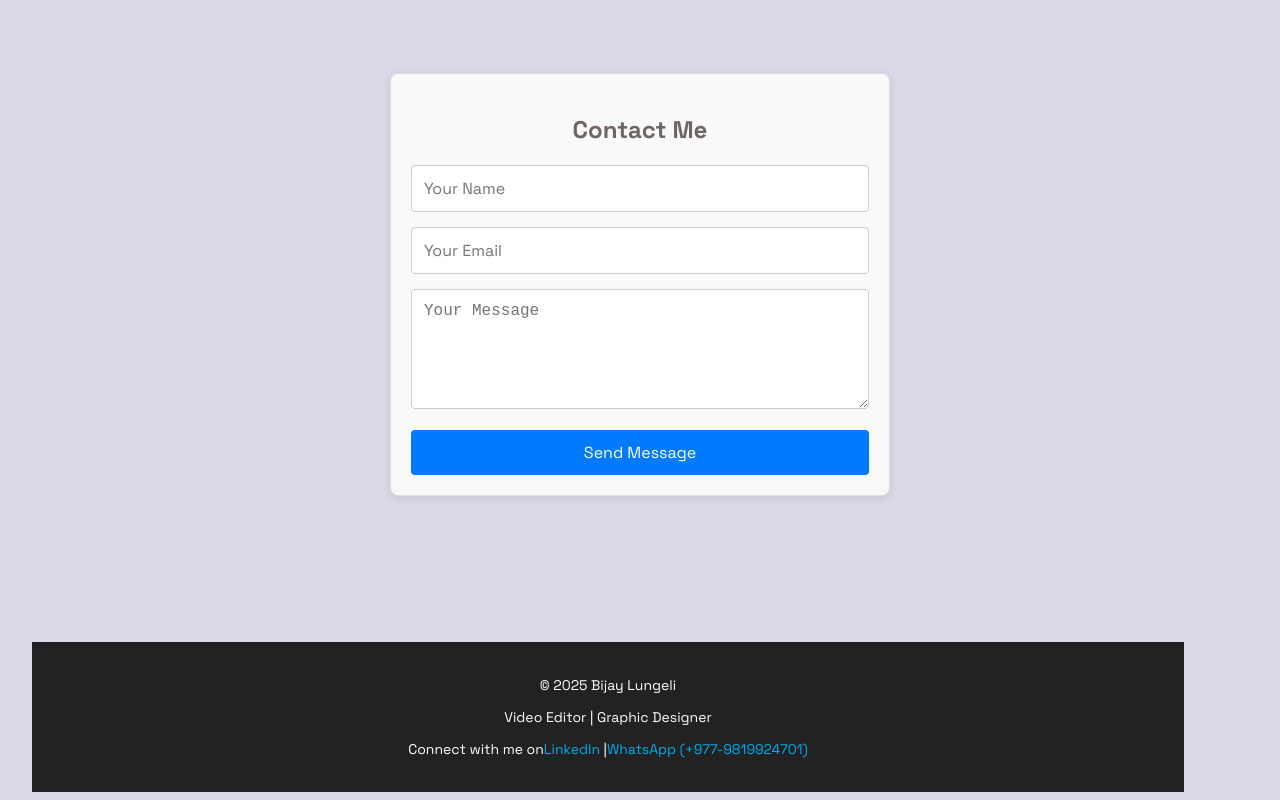
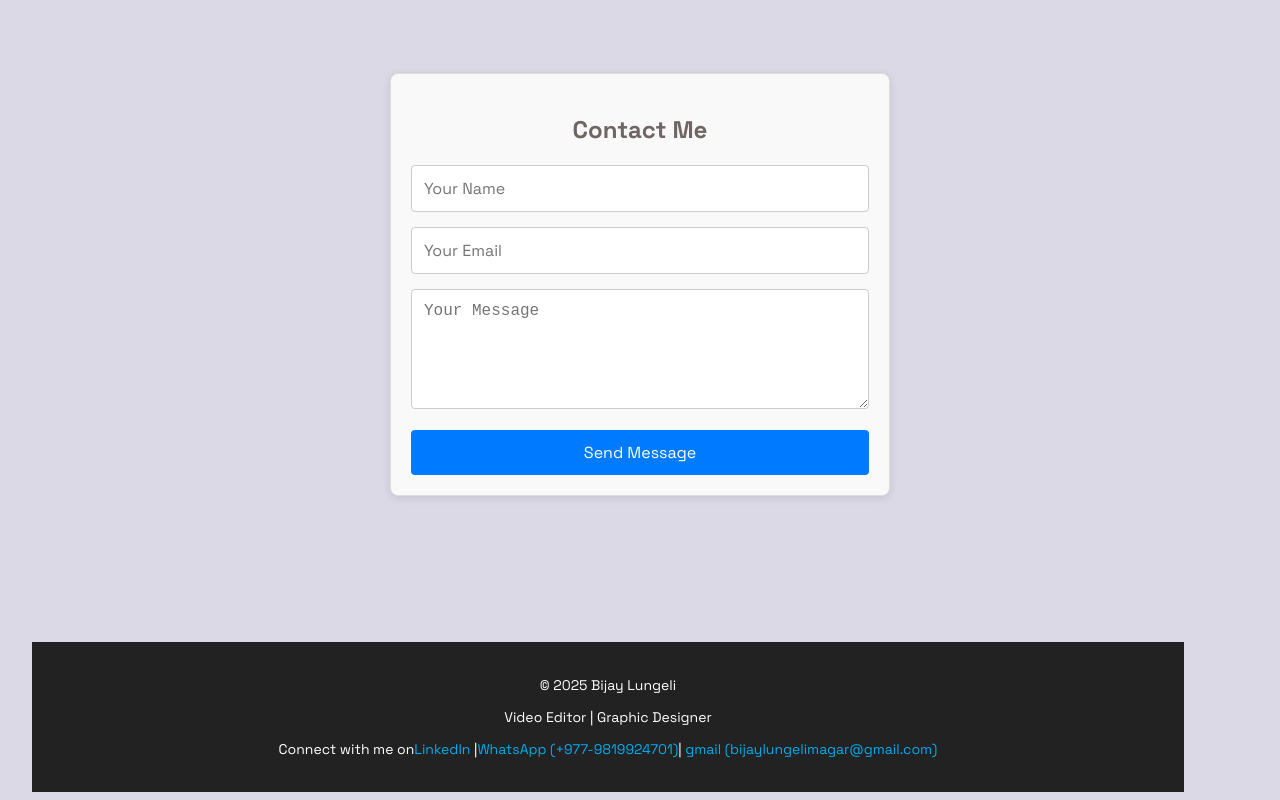
Before and after one commit to MaxLungeli/portfolio_bijay, a React (Vite) app: page /footer in a window 1280 px wide. Shown: the part 4530-5330 px from the top of the page. Built offline with nearby package versions, Linux system fonts and the light colour scheme.

Commit message:
adding gmail in conctact

```diff
--- a/src/components/footer/Footer.jsx
+++ b/src/components/footer/Footer.jsx
@@ -17,6 +17,10 @@ const Footer = () => {
         <a href="https://web.whatsapp.com/" target="_blank">
           WhatsApp (+977-9819924701)
         </a>
+        |{" "}
+        <a href="" target="_blank">
+          gmail (bijaylungelimagar@gmail.com)
+        </a>
       </p>
     </footer>
   );
```
